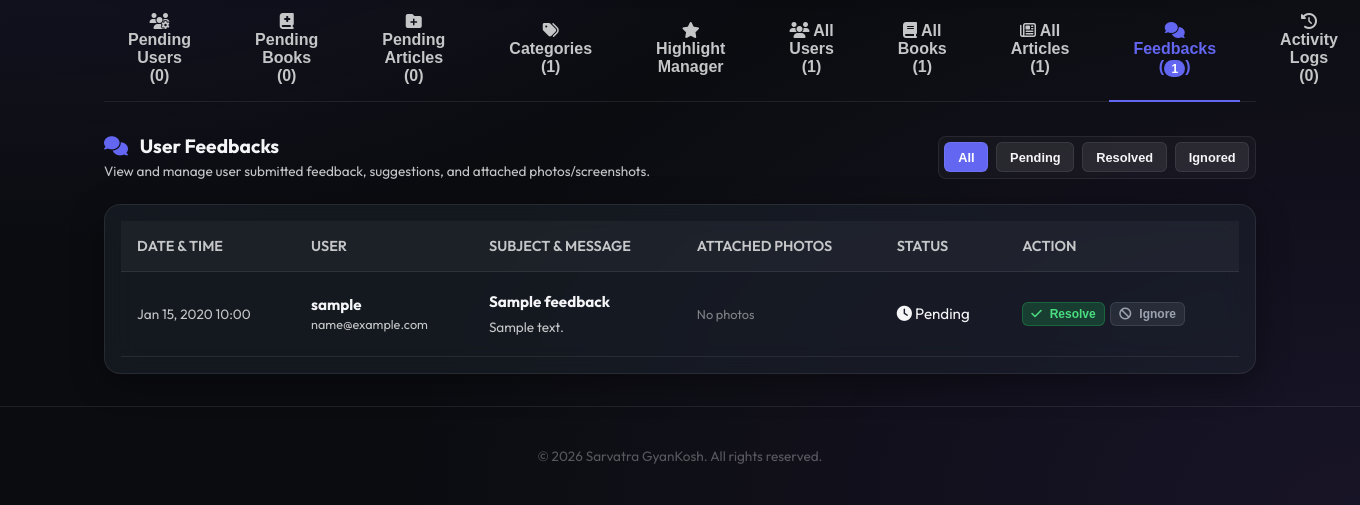
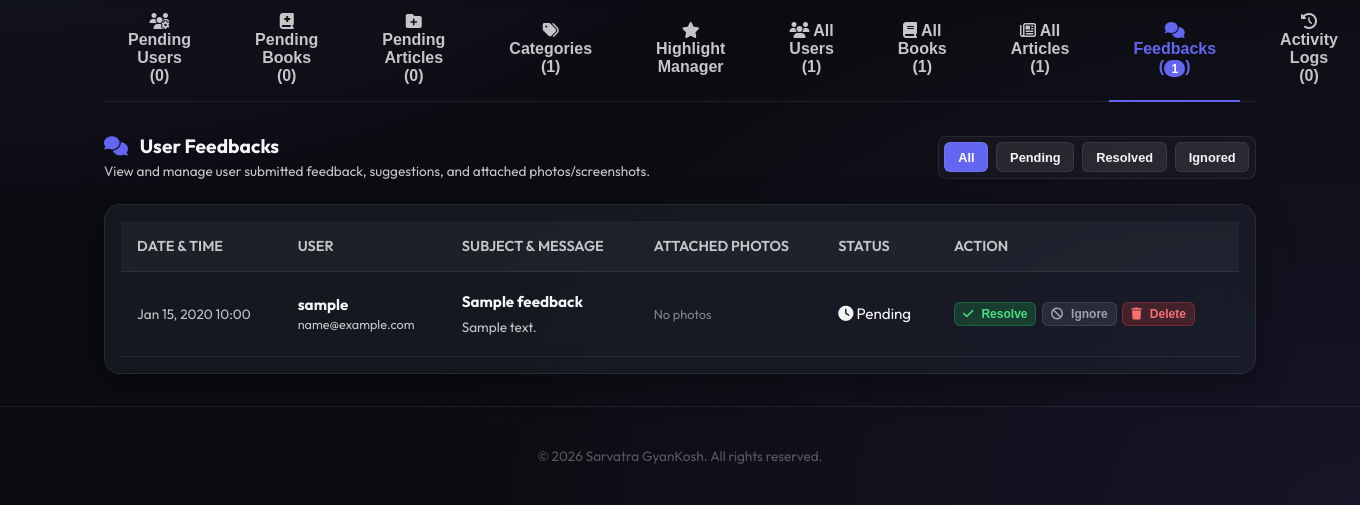
Before and after one commit to Pragnesh29/Digital_Library, a Django app: page /SarvatraGyanKosh/admin-dashboard/ in a window 1360 px wide, after a click that opens the changed part. Shown: the part 367-872 px from the top of the page. Run offline with Django 5.2, Linux system fonts and the light colour scheme; a user stored in the database is signed in; data comes from the database, SQL or seed files in the repository; tables that the repository leaves empty hold one stand-in row (values such as "Sample post"); data that the repository does not hold is empty.

Commit message:
Add Delete Feedback option for Admin with automatic AuditLog tracking

```diff
--- a/library/urls.py
+++ b/library/urls.py
@@ -35,4 +35,5 @@ urlpatterns = [
     # Feedback
     path('feedback/', views.feedback_view, name='feedback'),
     path('admin-dashboard/feedback/<int:pk>/update-status/', views.update_feedback_status_view, name='update_feedback_status'),
+    path('admin-dashboard/feedback/<int:pk>/delete/', views.delete_feedback_view, name='delete_feedback'),
 ]
--- a/library/views.py
+++ b/library/views.py
@@ -383,6 +383,25 @@ def update_feedback_status_view(request, pk):
     return redirect('admin_dashboard')
 
 @login_required
+def delete_feedback_view(request, pk):
+    user = request.user
+    if not (user.role in ['faculty', 'superuser'] or user.is_superuser):
+        messages.error(request, "Access Denied.")
+        return redirect('home')
+
+    fb = get_object_or_404(Feedback, pk=pk)
+    if request.method == 'POST':
+        subject = fb.subject
+        fb_id = fb.id
+        username = fb.user.username
+        fb.delete()
+
+        messages.success(request, f"Feedback #{fb_id} ('{subject}') deleted successfully.")
+        log_action(user, "Feedback Deleted", f"Deleted feedback #{fb_id} submitted by '{username}' (Subject: '{subject}')")
+
+    return redirect('admin_dashboard')
+
+@login_required
 def manage_categories_view(request):
     user = request.user
     if not (user.role in ['faculty', 'superuser'] or user.is_superuser):
--- a/templates/library/admin_dashboard.html
+++ b/templates/library/admin_dashboard.html
@@ -738,24 +738,32 @@
                                 {% endif %}
                             </td>
                             <td>
+                                <div style="display: flex; gap: 0.35rem; flex-wrap: wrap; align-items: center;">
                                     <form method="POST" action="{% url 'update_feedback_status' fb.pk %}" style="display: flex; gap: 0.35rem; flex-wrap: wrap;">
                                         {% csrf_token %}
                                         {% if fb.status != 'resolved' %}
-                                        <button type="submit" name="status" value="resolved" class="btn btn-sm" style="background: rgba(34, 197, 94, 0.2); color: #4ade80; border: 1px solid rgba(34, 197, 94, 0.3); font-size: 0.75rem; padding: 0.25rem 0.5rem;">
+                                            <button type="submit" name="status" value="resolved" class="btn btn-sm" style="background: rgba(34, 197, 94, 0.2); color: #4ade80; border: 1px solid rgba(34, 197, 94, 0.3); font-size: 0.75rem; padding: 0.25rem 0.5rem;" title="Mark Resolved">
                                                 <i class="fa-solid fa-check"></i> Resolve
                                             </button>
                                         {% endif %}
                                         {% if fb.status != 'pending' %}
-                                        <button type="submit" name="status" value="pending" class="btn btn-sm" style="background: rgba(234, 179, 8, 0.2); color: #fde047; border: 1px solid rgba(234, 179, 8, 0.3); font-size: 0.75rem; padding: 0.25rem 0.5rem;">
+                                            <button type="submit" name="status" value="pending" class="btn btn-sm" style="background: rgba(234, 179, 8, 0.2); color: #fde047; border: 1px solid rgba(234, 179, 8, 0.3); font-size: 0.75rem; padding: 0.25rem 0.5rem;" title="Mark Pending">
                                                 <i class="fa-solid fa-clock"></i> Pending
                                             </button>
                                         {% endif %}
                                         {% if fb.status != 'ignored' %}
-                                        <button type="submit" name="status" value="ignored" class="btn btn-sm" style="background: rgba(107, 114, 128, 0.2); color: #9ca3af; border: 1px solid rgba(107, 114, 128, 0.3); font-size: 0.75rem; padding: 0.25rem 0.5rem;">
+                                            <button type="submit" name="status" value="ignored" class="btn btn-sm" style="background: rgba(107, 114, 128, 0.2); color: #9ca3af; border: 1px solid rgba(107, 114, 128, 0.3); font-size: 0.75rem; padding: 0.25rem 0.5rem;" title="Mark Ignore">
                                                 <i class="fa-solid fa-ban"></i> Ignore
                                             </button>
                                         {% endif %}
                                     </form>
+                                    <form method="POST" action="{% url 'delete_feedback' fb.pk %}" onsubmit="return confirm('Are you sure you want to delete feedback #{{ fb.id }}?');" style="display: inline;">
+                                        {% csrf_token %}
+                                        <button type="submit" class="btn btn-sm" style="background: rgba(239, 68, 68, 0.2); color: #f87171; border: 1px solid rgba(239, 68, 68, 0.3); font-size: 0.75rem; padding: 0.25rem 0.5rem;" title="Delete Feedback">
+                                            <i class="fa-solid fa-trash"></i> Delete
+                                        </button>
+                                    </form>
+                                </div>
                             </td>
                         </tr>
                     {% endfor %}
```
Lines whose indentation alone changed are shown as unchanged.
